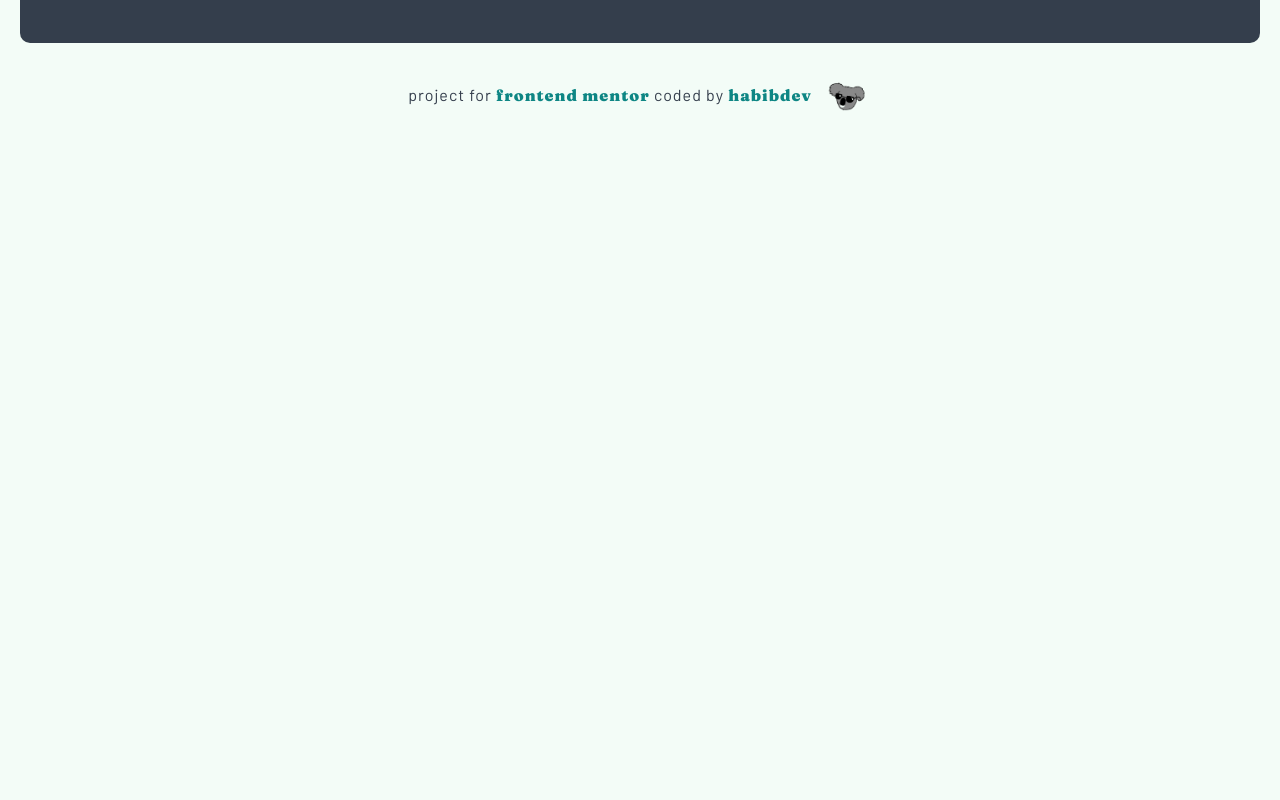
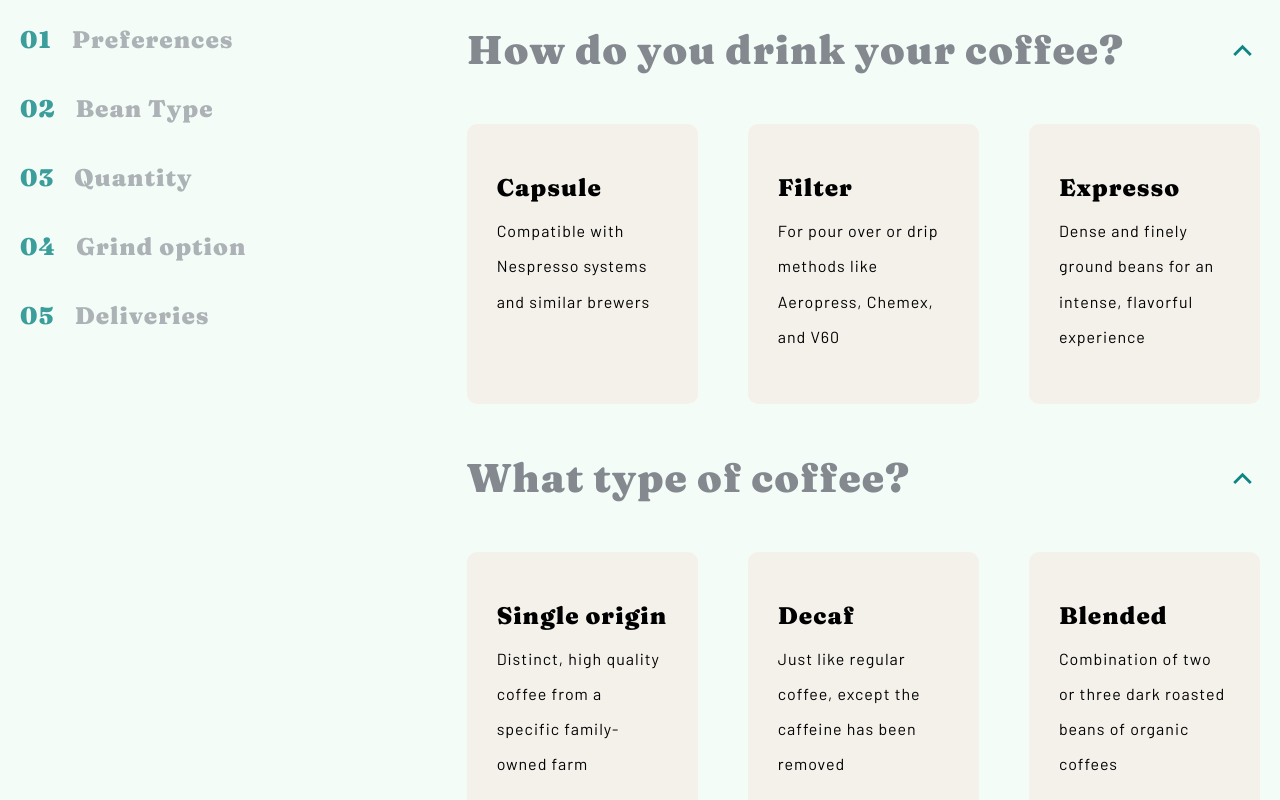
Before and after one commit to habibdev96/FEM-coffeeroasters-subscription-site, a React (Create React App) app: page /Plan in a window 1280 px wide. Shown: the part 1420-2220 px from the top of the page. Before the commit the page ends 1567 px from the top, so only its background shows below. Built offline with nearby package versions, Linux system fonts and the light colour scheme.

Commit message:
created static subscription section

```diff
--- a/src/abstracts/Globals.js
+++ b/src/abstracts/Globals.js
@@ -10,6 +10,7 @@ const Globals = createGlobalStyle`
     --paleOrange: hsl(25, 94%, 86%);
     --lightCream: hsl(147, 60%, 97%);
     --gray: hsl(215, 5%, 54%);
+    --tan: hsl(40, 29%, 94%);
 
     /* radius */
     --mainRadius: 1rem;
--- a/src/components/about/Quality.js
+++ b/src/components/about/Quality.js
@@ -14,7 +14,7 @@ const Container = styled.div`
   display: grid;
   grid-template-columns: repeat(auto-fit, minmax(300px, 1fr));
   align-items: center;
-  padding: 5rem;
+  padding: 2rem 5rem;
   gap: var(--gap);
   border-radius: var(--mainRadius);
   background-color: var(--darkGrayBlue);
--- a/src/components/home/HomeHero.js
+++ b/src/components/home/HomeHero.js
@@ -1,7 +1,7 @@
 import styled from 'styled-components';
 import { HeroHeading } from '../styledElements/Headings.styled';
 import Paragraph from '../styledElements/Paragraphs.styled';
-import Button from '../styledElements/Buttons.styled';
+import { Button } from '../styledElements/Buttons.styled';
 import { maxWidthLg } from '../../abstracts/Mixins';
 import bg from '../../assets/home/desktop/image-hero-coffeepress.jpg';
 import { useGlobalContext } from '../../context';
--- a/src/components/home/Steps.js
+++ b/src/components/home/Steps.js
@@ -2,7 +2,7 @@ import styled from 'styled-components';
 import { maxWidthLg, sectionSpacingMd } from '../../abstracts/Mixins';
 import { SubHeading } from '../styledElements/Headings.styled';
 import Step from './Step';
-import Button from '../styledElements/Buttons.styled';
+import { Button } from '../styledElements/Buttons.styled';
 import { useGlobalContext } from '../../context';
 
 const Container = styled.div`
--- /dev/null
+++ b/src/components/plan/Subscription.js
@@ -0,0 +1,53 @@
+import { useState } from 'react';
+import styled from 'styled-components';
+import SubscriptionCard from './SubscriptionCard';
+import { RiArrowUpSLine, RiArrowDownSLine } from 'react-icons/ri';
+import { SectionHeading } from '../styledElements/Headings.styled';
+import { flexBetween } from '../../abstracts/Mixins';
+
+const StyledArticle = styled.article`
+  margin: 2rem 0;
+
+  .question {
+    ${flexBetween}
+    cursor: pointer;
+  }
+
+  .icon {
+    color: var(--darkCyan);
+    font-size: var(--lg);
+  }
+
+  .options {
+    display: grid;
+    grid-template-columns: repeat(3, 1fr);
+    gap: var(--gap);
+    margin: 5rem 0;
+  }
+`;
+
+const Subscription = ({ question, options }) => {
+  const [showInfo, setShowInfo] = useState(true);
+
+  return (
+    <StyledArticle>
+      <header className='question' onClick={() => setShowInfo(!showInfo)}>
+        <SectionHeading gray>{question}</SectionHeading>
+        {!showInfo ? (
+          <RiArrowDownSLine className='icon' />
+        ) : (
+          <RiArrowUpSLine className='icon' />
+        )}
+      </header>
+      {showInfo && (
+        <div className='options'>
+          {options.map((option) => (
+            <SubscriptionCard key={option.id} {...option} />
+          ))}
+        </div>
+      )}
+    </StyledArticle>
+  );
+};
+
+export default Subscription;
--- /dev/null
+++ b/src/components/plan/SubscriptionCard.js
@@ -0,0 +1,37 @@
+import styled from 'styled-components';
+import { headingStyles, textStyles } from '../../abstracts/Mixins';
+
+const StyledArticle = styled.article`
+  cursor: pointer;
+  padding: 5rem 3rem;
+  background-color: var(--tan);
+  border-radius: var(--mainRadius);
+  transition: var(--mainTransition);
+
+  &:hover,
+  &:focus {
+    background-color: var(--paleOrange);
+  }
+
+  .title {
+    ${headingStyles}
+    font-size: 2.4rem;
+    margin-bottom: 1rem;
+  }
+
+  .description {
+    ${textStyles}
+    font-size: 1.6rem;
+  }
+`;
+
+const SubscriptionCard = ({ optionTitle, optionDescription }) => {
+  return (
+    <StyledArticle>
+      <h4 className='title'>{optionTitle}</h4>
+      <p className='description'>{optionDescription}</p>
+    </StyledArticle>
+  );
+};
+
+export default SubscriptionCard;
--- /dev/null
+++ b/src/components/plan/Subscriptions.js
@@ -0,0 +1,120 @@
+import styled from 'styled-components';
+import Subscription from './Subscription';
+import {
+  maxWidthLg,
+  sectionSpacingMd,
+  headingStyles,
+  textStyles,
+} from '../../abstracts/Mixins';
+import { SubmitButton } from '../styledElements/Buttons.styled';
+import { useGlobalContext } from '../../context';
+
+const Container = styled.div`
+  ${maxWidthLg}
+  ${sectionSpacingMd}
+  position: relative;
+  display: grid;
+  grid-template-columns: 0.5fr 1fr;
+  gap: var(--gap);
+
+  // for position sticky
+  & > div {
+    height: auto;
+  }
+
+  .steps {
+    position: sticky;
+    position: -webkit-sticky;
+    top: 0;
+    display: flex;
+    align-items: flex-start;
+    flex-direction: column;
+  }
+
+  .step {
+    display: flex;
+    align-items: center;
+    gap: 2rem;
+    margin: 1rem 0;
+    background: transparent;
+    outline: 0;
+    border: 0;
+  }
+
+  .number {
+    ${headingStyles}
+    font-size: 2.4rem;
+    color: var(--darkCyan);
+  }
+
+  .step {
+    ${headingStyles}
+    font-size: 2.4rem;
+    color: var(--gray);
+    opacity: 0.8;
+  }
+
+  .summary {
+    margin-bottom: 2rem;
+    padding: 2rem 5rem;
+    background-color: var(--darkGrayBlue);
+    border-radius: var(--mainRadius);
+
+    &-title {
+      ${textStyles}
+      text-transform: uppercase;
+      font-size: 1.6rem;
+      color: var(--gray);
+    }
+
+    &-text {
+      ${headingStyles}
+      font-size: 2.4rem;
+      line-height: 1.6;
+      color: var(--lightCream);
+
+      span {
+        color: var(--darkCyan);
+      }
+    }
+  }
+`;
+
+const Subscriptions = () => {
+  const { subscriptions } = useGlobalContext();
+
+  return (
+    <section>
+      <Container>
+        <div>
+          <div className='steps'>
+            {subscriptions.map((sub) => (
+              <button key={sub.id} className='step'>
+                <span className='number'>{sub.number}</span>
+                <span className='step'>{sub.step}</span>
+              </button>
+            ))}
+          </div>
+        </div>
+        <div>
+          {subscriptions.map((sub) => (
+            <Subscription key={sub.id} {...sub} />
+          ))}
+          <div className='summary'>
+            <p className='summary-title'>Order Summary</p>
+            <h4 className='summary-text'>
+              "I drink my coffee as <span>Filter</span> with a{' '}
+              <span>Decaf</span> type of bean. <span>250g</span> ground ala{' '}
+              <span>Cafetiére</span>, sent to me <span>Every Week</span>"
+            </h4>
+          </div>
+          <SubmitButton primary={+true} type='submit'>
+            Create my plan!
+          </SubmitButton>
+        </div>
+      </Container>
+    </section>
+  );
+};
+
+export default Subscriptions;
--- a/src/components/styledElements/Buttons.styled.js
+++ b/src/components/styledElements/Buttons.styled.js
@@ -2,7 +2,7 @@ import styled, { css } from 'styled-components';
 import { Link } from 'react-router-dom';
 import { headingStyles } from '../../abstracts/Mixins';
 
-const Button = styled(Link)`
+export const Button = styled(Link)`
   ${headingStyles}
   font-size: 1.8rem;
   padding: 1.5rem 2rem;
@@ -23,4 +23,24 @@ const Button = styled(Link)`
     `}
 `;
 
-export default Button;
+export const SubmitButton = styled.button`
+  ${headingStyles}
+  font-size: 1.8rem;
+  padding: 1.5rem 2rem;
+  display: inline-block;
+  border: 0;
+  border-radius: var(--mainRadius);
+  transition: var(--mainTransition);
+
+  ${({ primary }) =>
+    primary &&
+    css`
+      background-color: var(--darkCyan);
+      color: var(--white);
+
+      &:hover,
+      &:focus {
+        background-color: var(--lightCyan);
+      }
+    `}
+`;
--- a/src/components/styledElements/Headings.styled.js
+++ b/src/components/styledElements/Headings.styled.js
@@ -11,6 +11,7 @@ export const SectionHeading = styled.h2`
   ${headingStyles}
   font-size: 4rem;
   color: ${({ dark }) => dark && 'var(--darkGrayBlue)'};
+  color: ${({ gray }) => gray && 'var(--gray)'};
   color: ${({ light }) => light && 'var(--lightCream)'};
 `;
 
--- a/src/context.js
+++ b/src/context.js
@@ -7,6 +7,7 @@ import {
   socialsData,
   sectionHerosData,
   headquartersData,
+  subscriptionData,
 } from './data';
 
 const AppContext = React.createContext();
@@ -19,6 +20,7 @@ export const AppProvider = ({ children }) => {
   const [socials, setSocials] = useState(socialsData);
   const [sectionHeros, setSectionHeros] = useState(sectionHerosData);
   const [headquarters, setHeadquarters] = useState(headquartersData);
+  const [subscriptions, setSubscriptions] = useState(subscriptionData);
 
   const scrollToTop = () => window.scrollTo(0, 0);
 
@@ -33,6 +35,7 @@ export const AppProvider = ({ children }) => {
         socials,
         sectionHeros,
         headquarters,
+        subscriptions,
       }}
     >
       {children}
--- a/src/data.js
+++ b/src/data.js
@@ -180,3 +180,136 @@ export const headquartersData = [
     phone: '+61 4 9928 3629',
   },
 ];
+
+export const subscriptionData = [
+  {
+    id: 1,
+    number: '01',
+    step: 'Preferences',
+    question: 'How do you drink your coffee?',
+    options: [
+      {
+        id: 1.1,
+        optionTitle: 'Capsule',
+        optionDescription:
+          'Compatible with Nespresso systems and similar brewers',
+      },
+      {
+        id: 1.2,
+        optionTitle: 'Filter',
+        optionDescription:
+          'For pour over or drip methods like Aeropress, Chemex, and V60',
+      },
+      {
+        id: 1.3,
+        optionTitle: 'Expresso',
+        optionDescription:
+          'Dense and finely ground beans for an intense, flavorful experience',
+      },
+    ],
+  },
+  {
+    id: 2,
+    number: '02',
+    step: 'Bean Type',
+    question: 'What type of coffee?',
+    options: [
+      {
+        id: 2.1,
+        optionTitle: 'Single origin',
+        optionDescription:
+          'Distinct, high quality coffee from a specific family-owned farm',
+      },
+      {
+        id: 2.2,
+        optionTitle: 'Decaf',
+        optionDescription:
+          'Just like regular coffee, except the caffeine has been removed',
+      },
+      {
+        id: 2.3,
+        optionTitle: 'Blended',
+        optionDescription:
+          'Combination of two or three dark roasted beans of organic coffees',
+      },
+    ],
+  },
+  {
+    id: 3,
+    number: '03',
+    step: 'Quantity',
+    question: 'How much would you like?',
+    options: [
+      {
+        id: 3.1,
+        optionTitle: '250g',
+        optionDescription:
+          'Perfect for the solo drinker. Yields about 12 delicious cups.',
+      },
+      {
+        id: 3.2,
+        optionTitle: '500g',
+        optionDescription:
+          'Perfect option for a couple. Yields about 40 delectable cups.',
+      },
+      {
+        id: 3.3,
+        optionTitle: '1000g',
+        optionDescription:
+          'Perfect for offices and events. Yields about 90 delightful cups.',
+      },
+    ],
+  },
+  {
+    id: 4,
+    number: '04',
+    step: 'Grind option',
+    question: 'Want us to grind them?',
+    options: [
+      {
+        id: 4.1,
+        optionTitle: 'Wholebean',
+        optionDescription:
+          'Best choice if you cherish the full sensory experience',
+      },
+      {
+        id: 4.2,
+        optionTitle: 'Filter',
+        optionDescription:
+          'For drip or pour-over coffee methods such as V60 or Aeropress',
+      },
+      {
+        id: 4.3,
+        optionTitle: 'Cafetiére',
+        optionDescription:
+          'Course ground beans specially suited for french press coffee',
+      },
+    ],
+  },
+  {
+    id: 5,
+    number: '05',
+    step: 'Deliveries',
+    question: 'How often should we deliver?',
+    options: [
+      {
+        id: 5.1,
+        optionTitle: 'Every week',
+        optionDescription:
+          '$14.00 per shipment. Includes free first-class shipping.',
+      },
+      {
+        id: 5.2,
+        optionTitle: 'Every 2 weeks',
+        optionDescription:
+          '$17.25 per shipment. Includes free priority shipping.',
+      },
+      {
+        id: 5.3,
+        optionTitle: 'Every month',
+        optionDescription:
+          '$22.50 per shipment. Includes free priority shipping.',
+      },
+    ],
+  },
+];
--- a/src/pages/PlanPage.js
+++ b/src/pages/PlanPage.js
@@ -1,5 +1,6 @@
 import SectionHero from '../components/shared/SectionHero';
 import StepsDark from '../components/plan/StepsDark';
+import Subscriptions from '../components/plan/Subscriptions';
 import { useGlobalContext } from '../context';
 
 const PlanPage = () => {
@@ -14,6 +15,7 @@ const PlanPage = () => {
       />
       <main>
         <StepsDark />
+        <Subscriptions />
       </main>
     </>
   );
```
